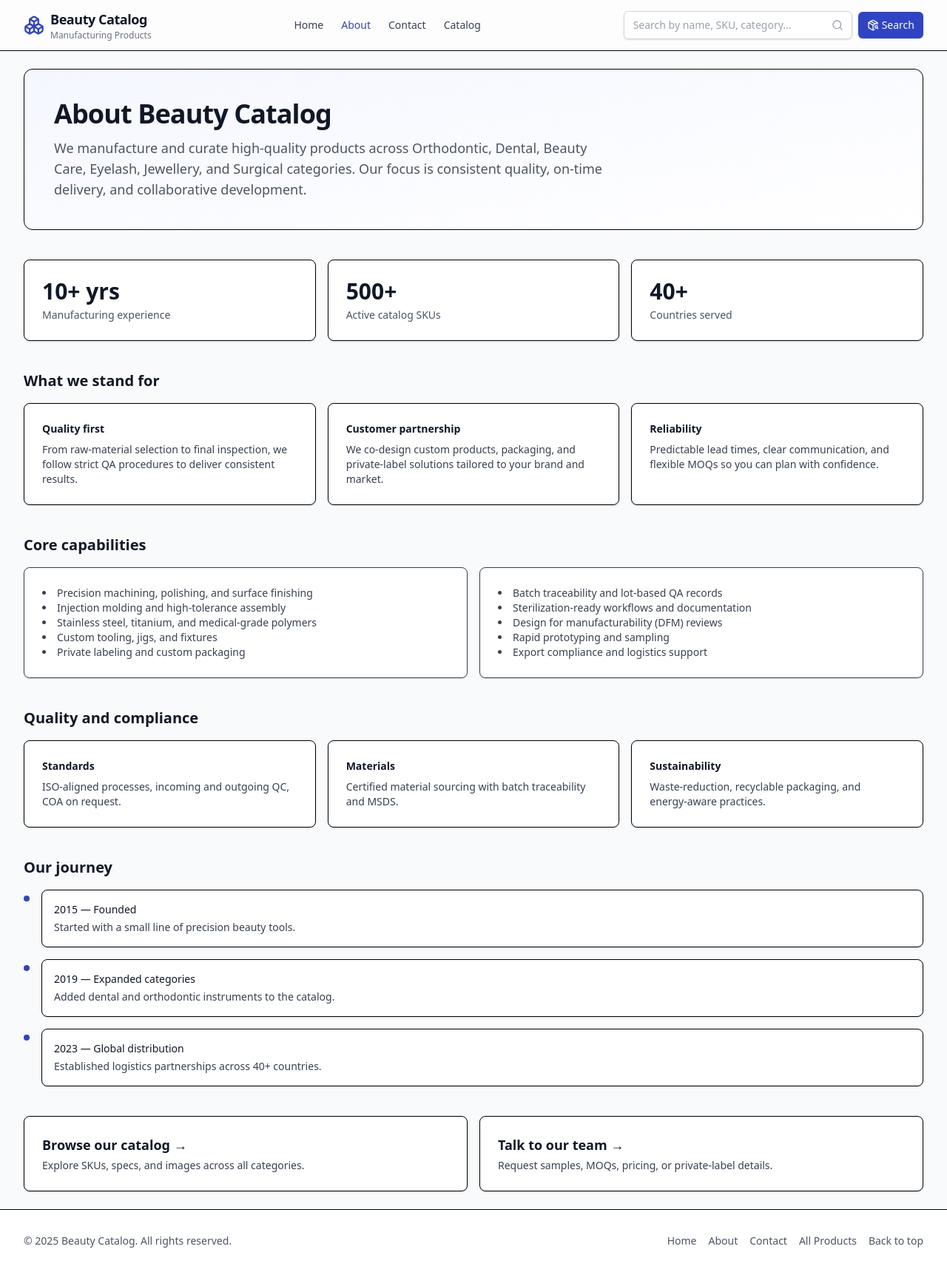
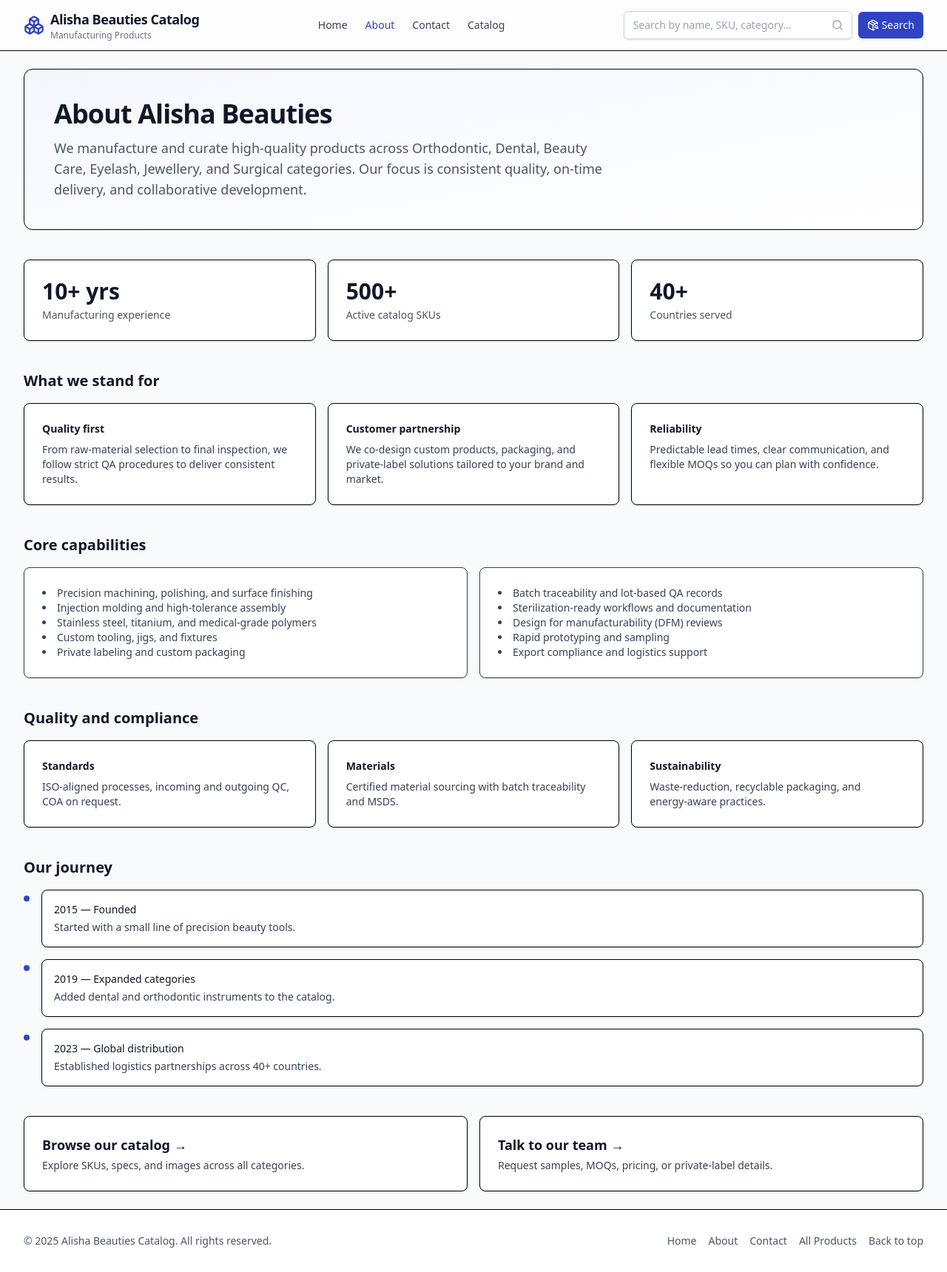
Before and after one commit to muhammadhassan1214/mani_catalog_web, a React (Vite) app: page /about in a window 1280 px wide. Shown: the whole page at 74% size. Built offline with nearby package versions, Linux system fonts and the light colour scheme.

Commit message:
named the brand

```diff
--- a/src/App.tsx
+++ b/src/App.tsx
@@ -21,7 +21,7 @@ function Header() {
         <Link to="/" className="flex items-center gap-2 group" aria-label="Go to homepage">
           <Boxes className="size-7 text-brand-700 group-hover:text-brand-800" aria-hidden="true" />
           <div className="leading-tight">
-            <div className="text-lg font-semibold tracking-tight text-gray-900">Beauty Catalog</div>
+            <div className="text-lg font-semibold tracking-tight text-gray-900">Alisha Beauties Catalog</div>
             <div className="text-xs text-gray-500">Manufacturing Products</div>
           </div>
         </Link>
@@ -55,7 +55,7 @@ function Footer() {
   return (
     <footer className="border-t bg-white">
       <div className="container-safe py-8 text-sm text-gray-600 flex flex-col sm:flex-row items-center justify-between gap-3">
-        <p>© {new Date().getFullYear()} Beauty Catalog. All rights reserved.</p>
+        <p>© {new Date().getFullYear()} Alisha Beauties Catalog. All rights reserved.</p>
         <nav className="flex items-center gap-4" aria-label="Footer">
           <Link className="hover:text-gray-900" to="/">Home</Link>
           <Link className="hover:text-gray-900" to="/about">About</Link>
--- a/src/pages/AboutPage.tsx
+++ b/src/pages/AboutPage.tsx
@@ -5,7 +5,7 @@ export default function AboutPage() {
     <div>
       <header className="rounded-xl bg-gradient-to-br from-brand-50 to-white border p-6 sm:p-10">
         <div className="max-w-3xl">
-          <h1 className="text-3xl sm:text-4xl font-bold tracking-tight text-gray-900">About Beauty Catalog</h1>
+          <h1 className="text-3xl sm:text-4xl font-bold tracking-tight text-gray-900">About Alisha Beauties</h1>
           <p className="mt-3 text-lg text-gray-600">
             We manufacture and curate high‑quality products across Orthodontic, Dental, Beauty Care, Eyelash, Jewellery, and Surgical categories. Our focus is consistent quality, on‑time delivery, and collaborative development.
           </p>
```
